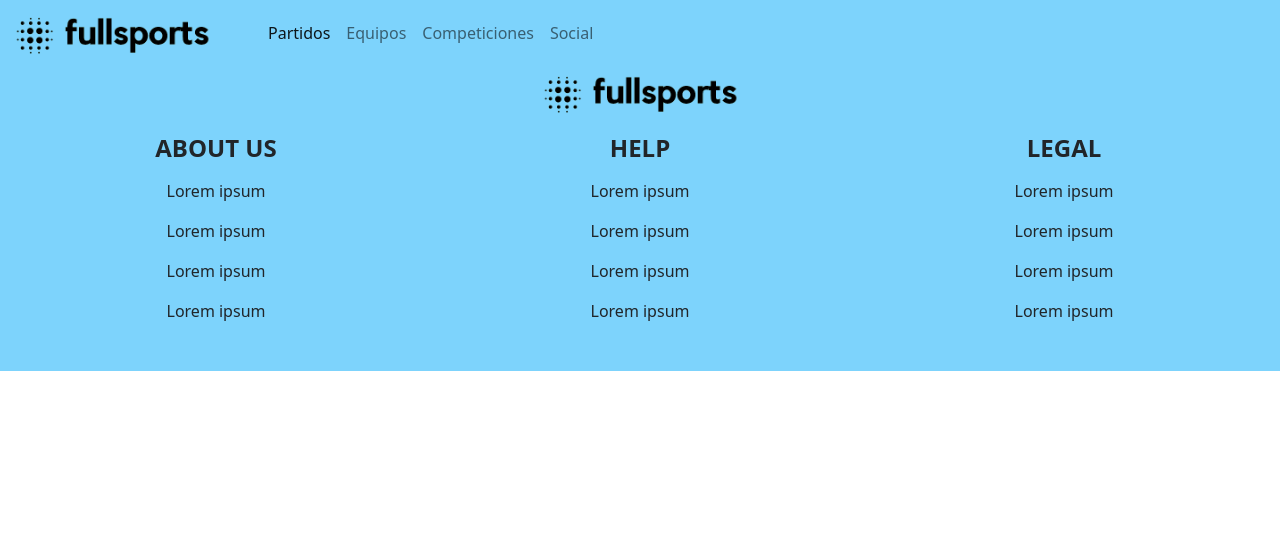
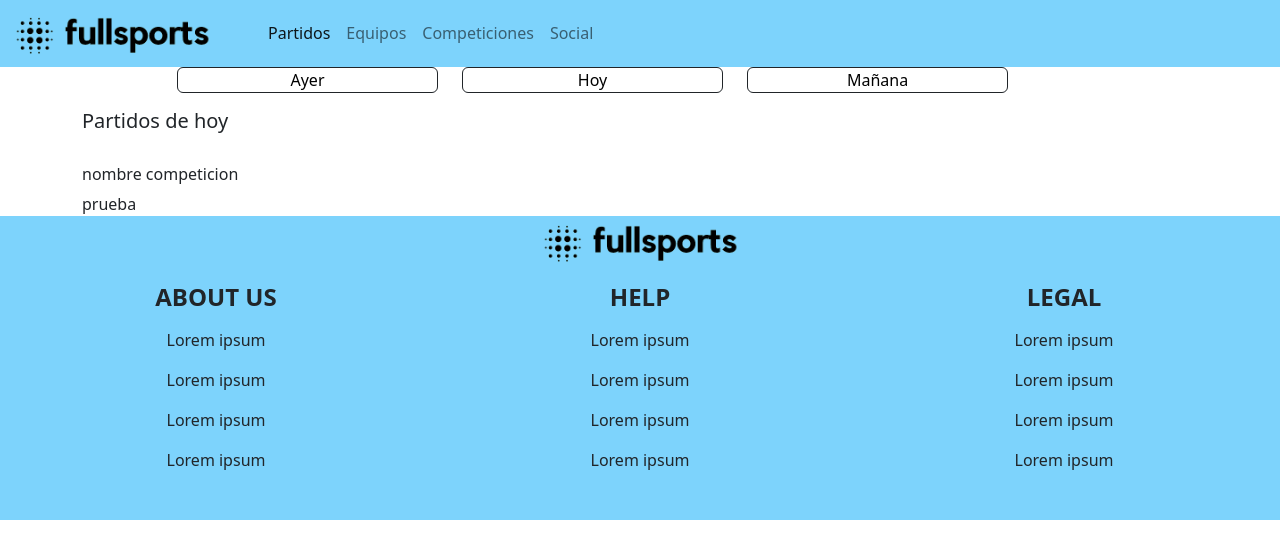
Before and after one commit to anthonyy2711/FullSports, an Angular app in the folder FullSport_Frontend/: page /games in a window 1280 px wide. Before the commit this address led to /. Shown: the top 558 px of the page. Built offline with nearby package versions, Linux system fonts and the light colour scheme.

Commit message:
games created empty

```diff
--- a/FullSport_Frontend/src/app/app-routing.module.ts
+++ b/FullSport_Frontend/src/app/app-routing.module.ts
@@ -1,5 +1,6 @@
 import { NgModule } from '@angular/core';
 import { RouterModule, Routes } from '@angular/router';
+import { GamesComponent } from './components/games/games.component';
 import { HomeComponent } from './components/home/home.component';
 import { LoginComponent } from './components/login/login.component';
 import { RegisterComponent } from './components/register/register.component';
@@ -18,6 +19,10 @@ const routes: Routes = [
   component:RegisterComponent
 },
 {
+  path:'games',
+  component:GamesComponent
+},
+{
   path:'',
   redirectTo:'/home',
   pathMatch:'full'
--- a/FullSport_Frontend/src/app/app.module.ts
+++ b/FullSport_Frontend/src/app/app.module.ts
@@ -9,6 +9,7 @@ import { FooterComponent } from './components/footer/footer.component';
 import { HomeComponent } from './components/home/home.component';
 import { LoginComponent } from './components/login/login.component';
 import { RegisterComponent } from './components/register/register.component';
+import { GamesComponent } from './components/games/games.component';
 
 @NgModule({
   declarations: [
@@ -18,7 +19,8 @@ import { RegisterComponent } from './components/register/register.component';
     FooterComponent,
     HomeComponent,
     LoginComponent,
-    RegisterComponent
+    RegisterComponent,
+    GamesComponent
   ],
   imports: [
     BrowserModule,
--- /dev/null
+++ b/FullSport_Frontend/src/app/components/games/games.component.html
@@ -0,0 +1,31 @@
+<div class="container">
+    <div class="row text-center">
+        <div class="col-3 offset-1 ">
+            <p class="border border-dark rounded">
+                <a href="#" class="text-decoration-none text-black">Ayer</a>
+            </p>
+        </div>
+        <div class="col-3">
+            <p class="border border-dark rounded ">
+                <a href="#" class="text-decoration-none text-black">Hoy</a>
+            </p>
+        </div>
+        <div class="col-3">
+            <p class="border border-dark rounded">
+                <a href="#" class="text-decoration-none text-black">Mañana</a>
+            </p>
+        </div>
+    </div>
+</div>
+
+<div class="container">
+    <h5>Partidos de hoy</h5>
+    <!-- logo competicion desde la base de datos -->
+    <img src="" alt="">
+    <h6>nombre competicion</h6>
+    <div class="row">
+        <div class="col">
+            prueba
+        </div>
+    </div>
+</div>
--- a/FullSport_Frontend/src/app/components/navbar/navbar.component.html
+++ b/FullSport_Frontend/src/app/components/navbar/navbar.component.html
@@ -9,7 +9,7 @@
       <div class="collapse navbar-collapse ms-5 " id="navbarSupportedContent">
         <ul class="navbar-nav me-auto mb-2 mb-lg-0">
           <li class="nav-item">
-            <a class="nav-link active" aria-current="page" href="#">Partidos</a>
+            <a class="nav-link active" aria-current="page" href="/games">Partidos</a>
           </li>
           <li class="nav-item">
             <a class="nav-link" href="#">Equipos</a>
```
Also changed, not shown: FullSport_Frontend/src/app/components/games/games.component.ts (added, +10 -0 lines), FullSport_Frontend/src/app/components/games/games.component.css (added), 1 other file (tests, documents, lock files or other folders).
